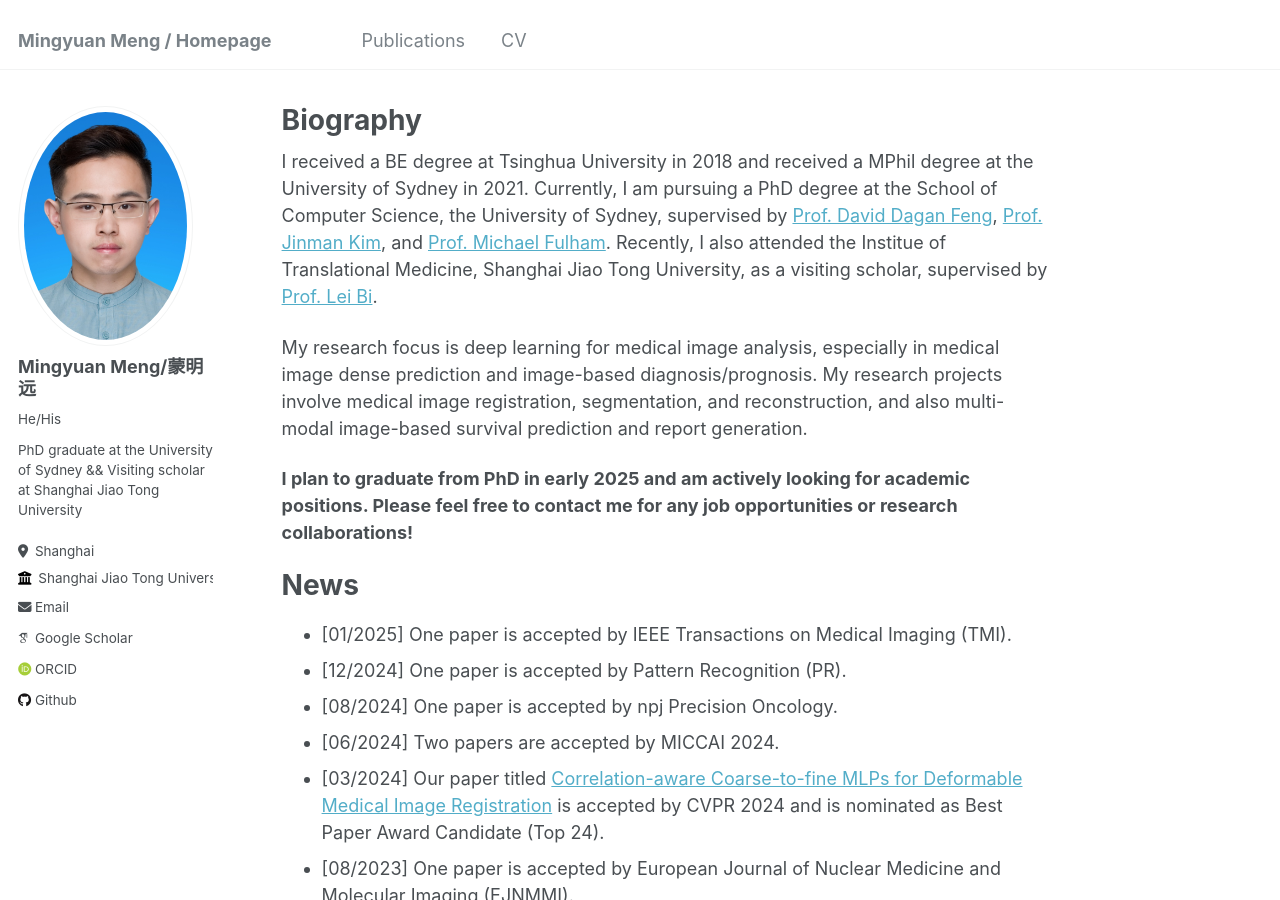
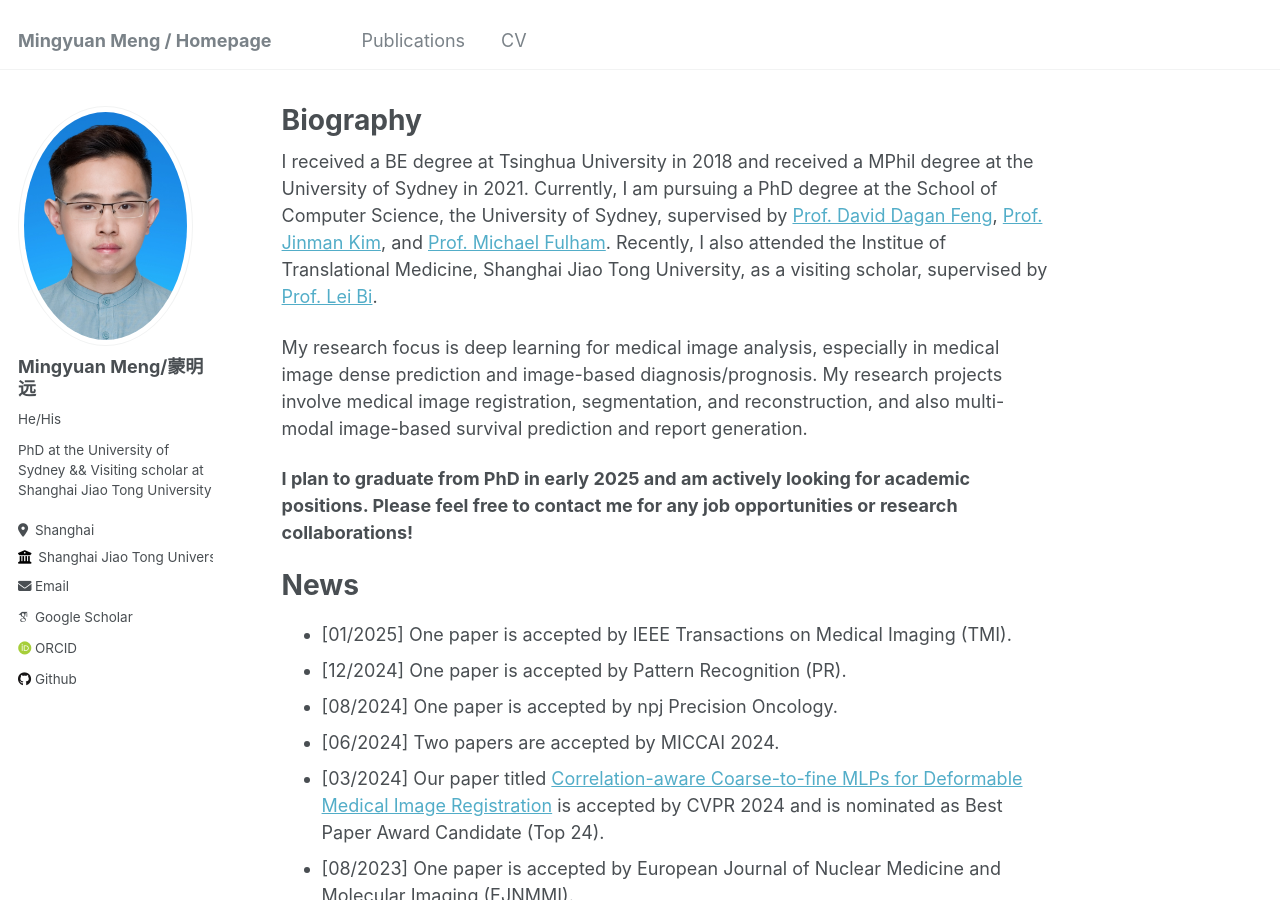
Before and after one commit to MungoMeng/mungomeng.github.io, a Jekyll site: the page built from _pages/about.md, in a window 1280 px wide and 900 px high. Built offline with Jekyll 4.4.1, drawn with Linux system fonts in a browser that asks for light colours; some web fonts are replaced.

Commit message:
Update _config.yml

```diff
--- a/_config.yml
+++ b/_config.yml
@@ -24,7 +24,7 @@ author:
   avatar           : "profile.png"
   name             : "Mingyuan Meng/蒙明远"
   pronouns         : "He/His"
-  bio              : "PhD graduate at the University of Sydney && Visiting scholar at Shanghai Jiao Tong University"
+  bio              : "PhD at the University of Sydney && Visiting scholar at Shanghai Jiao Tong University"
   location         : "Shanghai"
   employer         : "Shanghai Jiao Tong University"
   uri              : # URL
```
